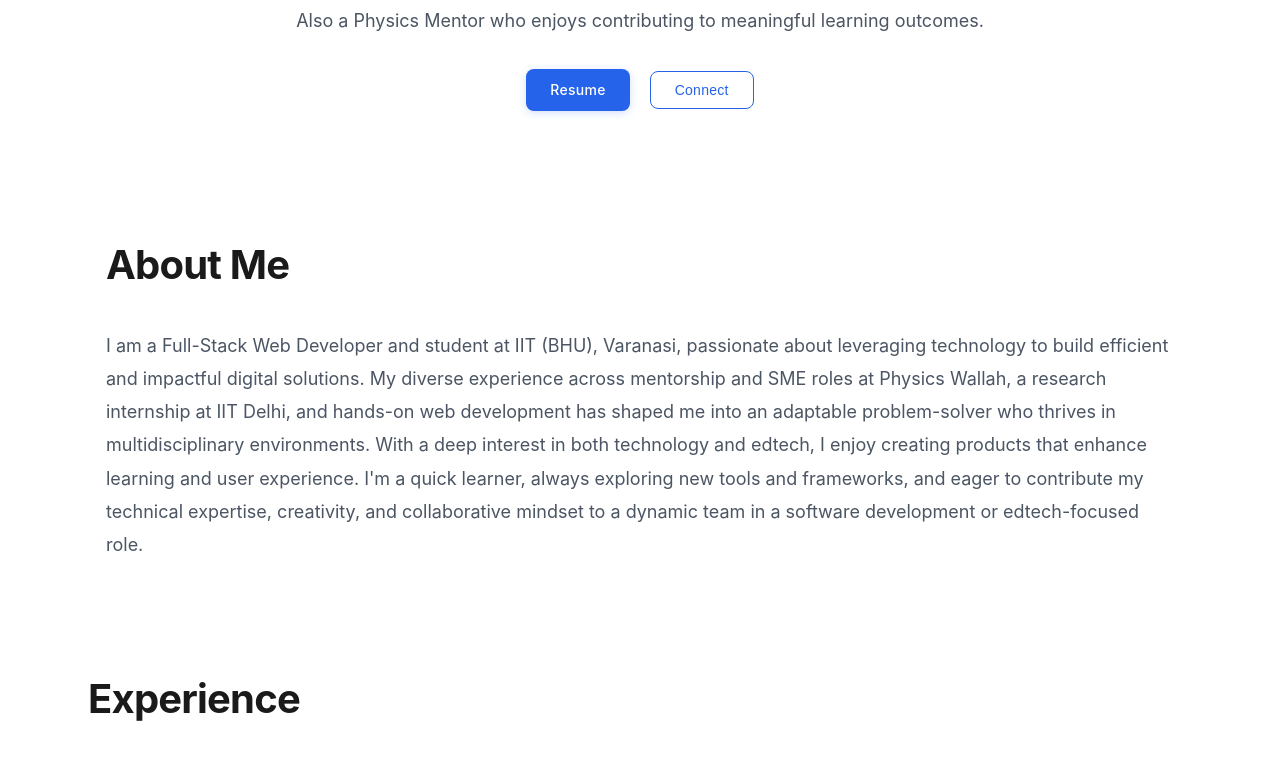
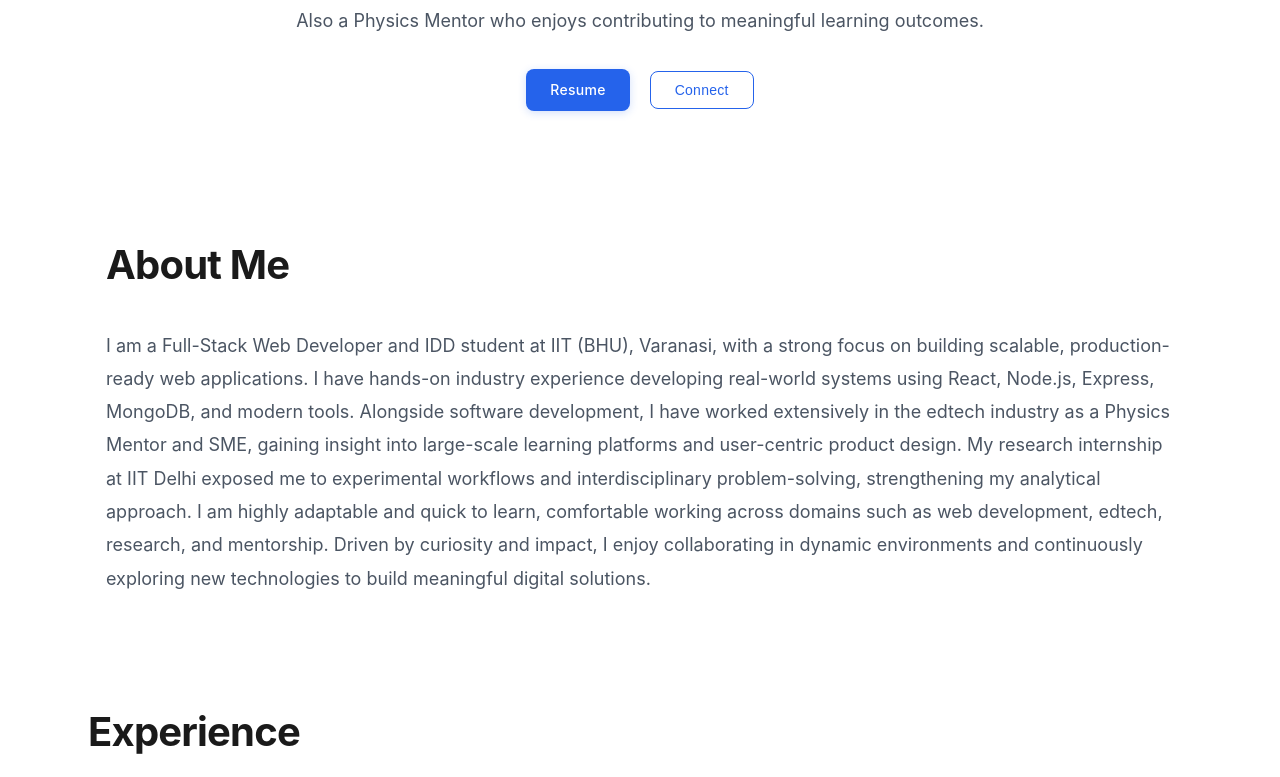
Before and after one commit to chiragmalik2612/chiragmalikpf, a React (Vite) app: page / in a window 1280 px wide. Shown: the part 483-1260 px from the top of the page. Built offline with nearby package versions, Linux system fonts and the light colour scheme.

Commit message:
Revise About Me content for clarity and detail
Updated the About Me section to reflect current focus and experience.

```diff
--- a/src/components/AboutMe.jsx
+++ b/src/components/AboutMe.jsx
@@ -7,17 +7,7 @@ const AboutMe = () => {
       <h2 className={styles.heading}>About Me</h2>
       <div className={styles.content}>
         <p className={styles.text}>
-          I am a Full-Stack Web Developer and student at IIT (BHU), Varanasi,
-          passionate about leveraging technology to build efficient and
-          impactful digital solutions. My diverse experience across mentorship
-          and SME roles at Physics Wallah, a research internship at IIT Delhi,
-          and hands-on web development has shaped me into an adaptable
-          problem-solver who thrives in multidisciplinary environments. With a
-          deep interest in both technology and edtech, I enjoy creating products
-          that enhance learning and user experience. I'm a quick learner, always
-          exploring new tools and frameworks, and eager to contribute my
-          technical expertise, creativity, and collaborative mindset to a
-          dynamic team in a software development or edtech-focused role.
+          I am a Full-Stack Web Developer and IDD student at IIT (BHU), Varanasi, with a strong focus on building scalable, production-ready web applications. I have hands-on industry experience developing real-world systems using React, Node.js, Express, MongoDB, and modern tools. Alongside software development, I have worked extensively in the edtech industry as a Physics Mentor and SME, gaining insight into large-scale learning platforms and user-centric product design. My research internship at IIT Delhi exposed me to experimental workflows and interdisciplinary problem-solving, strengthening my analytical approach. I am highly adaptable and quick to learn, comfortable working across domains such as web development, edtech, research, and mentorship. Driven by curiosity and impact, I enjoy collaborating in dynamic environments and continuously exploring new technologies to build meaningful digital solutions.
         </p>
       </div>
     </section>
```
